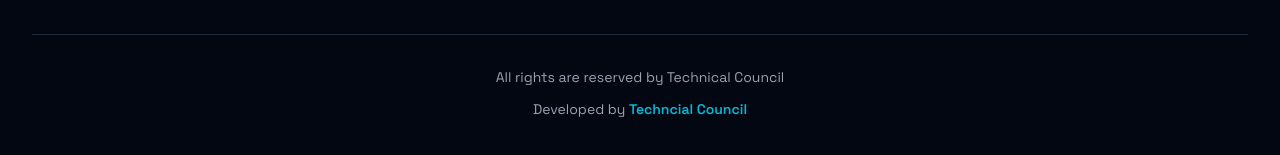
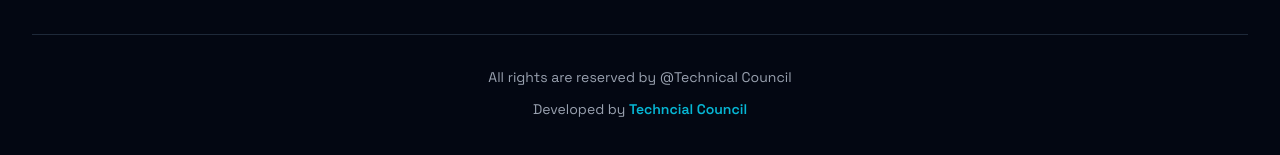
Before and after one commit to npratik01/Tech-Fest-web2, a React (Vite) app: page /events/evolve in a window 1280 px wide. Shown: the part 3932-4087 px from the top of the page. Built offline with nearby package versions, Linux system fonts and the light colour scheme.

Commit message:
Update footer copyright notice to include '@' symbol before Technical Council

```diff
--- a/src/components/Footer.jsx
+++ b/src/components/Footer.jsx
@@ -183,7 +183,7 @@
         {/* Bottom Bar */}
         <div className="border-t border-gray-800 pt-8 flex flex-col items-center gap-3">
           <p className="text-gray-400 text-sm text-center">
-            All rights are reserved by Technical Council
+            All rights are reserved by @Technical Council
           </p>
           <p className="text-gray-400 text-sm text-center">
             Developed by{" "}
```
